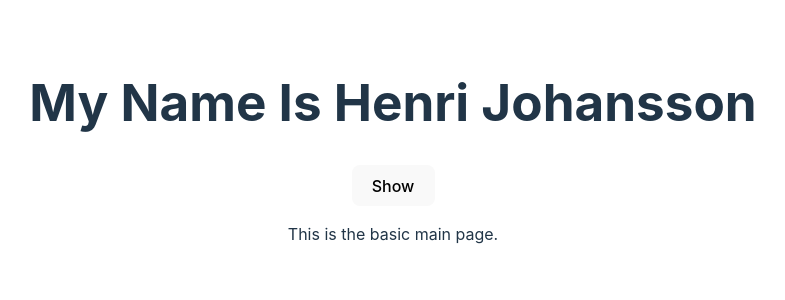
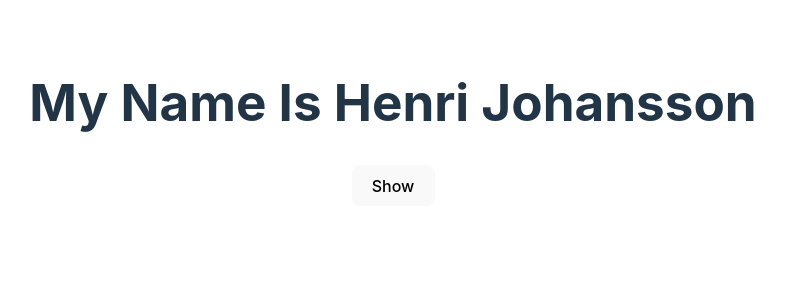
Before and after one commit to HenriJohansson/cv-website, a React (Vite) app: page / in a window 1280 px wide. Shown: the top 300 px of the page, without its empty margins (247-1032 px from the left). Built offline with nearby package versions, Linux system fonts and the light colour scheme.

Commit message:
removed temporary text

```diff
--- a/src/App.tsx
+++ b/src/App.tsx
@@ -8,7 +8,7 @@ function App() {
       <h1>My Name Is Henri Johansson</h1>
       <Cv/>
       <p className="about">
-        This is the basic main page.
+
       </p>
     </>
   )
```
